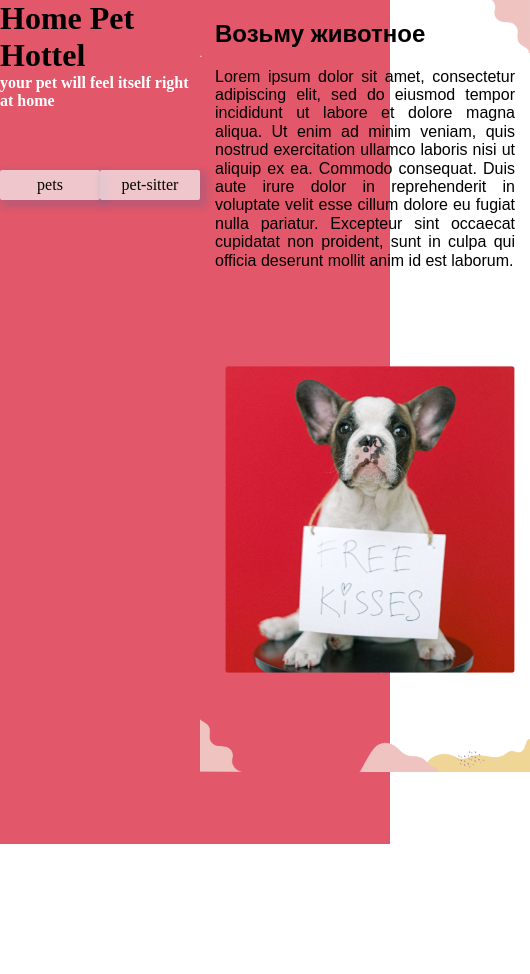
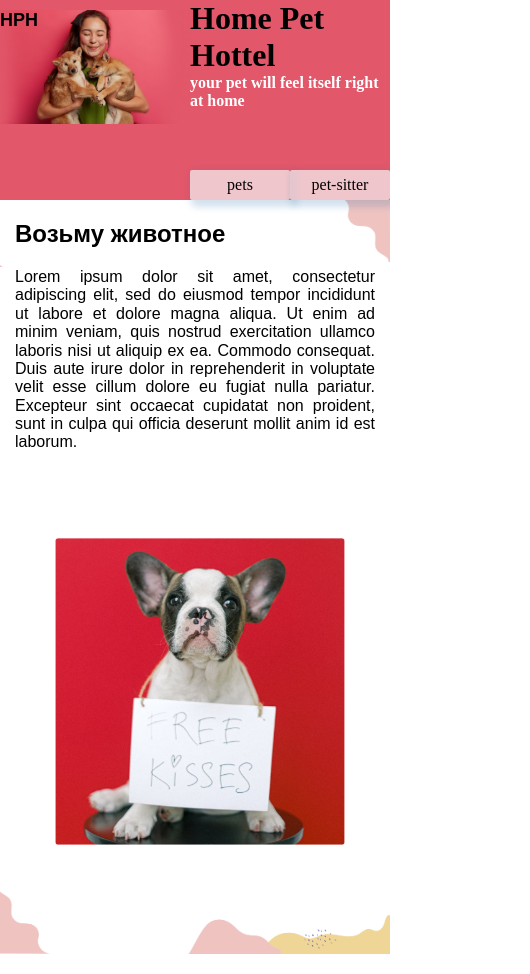
Before and after one commit to Otkrovennost/hackathon-pets-hotel, a React (Create React App) app: page / in a window 390 px wide. Shown: the whole page, 530 px wide, since content can reach past the window. Before the commit the page ends 844 px from the top, so only its background shows below. Built offline with nearby package versions, Linux system fonts and the light colour scheme; a web font is replaced by a local one; what use-global-hook would draw is missing.

Commit message:
add media query

```diff
--- a/src/components/Navbar/navbar.scss
+++ b/src/components/Navbar/navbar.scss
@@ -1,3 +1,5 @@
+@import "../../scss/mixins";
+
 .wrapper-navbar{
 display: flex;
 
@@ -6,6 +8,7 @@ background-color: aliceblue;
 
 .wrapper-navbar ul{
     display: flex;
+    flex-wrap: wrap;
     align-items: center;
     margin-left: auto;
 
@@ -22,4 +25,8 @@ background-color: aliceblue;
     text-decoration: none;
 
 color: #5797E2;
+
+@include media-tablet{
+    margin-right: 50px;
+  }
 }
--- a/src/components/Pages/MainPage/MainPage.jsx
+++ b/src/components/Pages/MainPage/MainPage.jsx
@@ -9,12 +9,11 @@ import AboutSection from './AboutSection';
 const MainPage = () => {
 
   return (
+    <div className='BothSections'>
       <div className='wrapper'>
-      <div className='wrapper-content'>
-        <div>
-          <img src={Logo} alt='logo' />
+        <div className='logo'>
+          <span>HPH</span>
         </div>
-        <div>
 
         <div className='wrapper-content'>
           <div><img src={Pict} /></div>
@@ -36,7 +35,6 @@ const MainPage = () => {
 
       <AboutSection />
     </div >
-    </div>
   )
 }
 
--- a/src/components/Pages/MainPage/MainPage.scss
+++ b/src/components/Pages/MainPage/MainPage.scss
@@ -1,30 +1,31 @@
 .wrapper {
   width: auto;
-    height: 100vh;
+  height: auto;
   background:#E2576A;
 }
 
 
 .wrapper-content {
   display: flex;
+
   margin:auto;
+  /* justify-content: space-between;   */
    padding: 0;
+
     }
 
-  // .logo {
-  //   display:flex;
-  //   margin-left: 25px;;
-  //   width: 100px;
-  //   height: 10px;
-  //   font-size: xx-large;
-  //   font-weight:bold;
-  //   font-family: 'Oregano';
-  //   padding-top: 15px
-  // }
+.logo {
+  position: fixed;
+  left:0;
+  width: 100px;
+  height: 10px;
+  font-size: large;
+  font-weight:bold;
+  padding-top: 10px
+}
 
-  .wrapper-content img{
+.wrapper img{
   overflow: hidden;
-
   width: 100%;
   height: auto;
   margin-top:10px;
@@ -54,6 +55,7 @@
   display: flex;
   justify-content: space-between;
   padding-top: 60px;
+
   }
 
 .button-general button{
@@ -65,3 +67,13 @@
   border-color: none;
   border-style: none;
 }
+  // .logo {
+  //   display:flex;
+  //   margin-left: 25px;;
+  //   width: 100px;
+  //   height: 10px;
+  //   font-size: xx-large;
+  //   font-weight:bold;
+  //   font-family: 'Oregano';
+  //   padding-top: 15px
+  // }
--- a/src/components/Pages/PetsOnHoliday/PetsOnHoliday.jsx
+++ b/src/components/Pages/PetsOnHoliday/PetsOnHoliday.jsx
@@ -21,6 +21,7 @@ import {
 import Modal from '@material-ui/core/Modal';
 import Button from '@material-ui/core/Button';
 
+import Navbar from '../../Navbar/navbar'
 import Footer from '../../Footer/Footer'
 import PetsCard from './PetCard';
 import PetForm from '../../PetForm/PetForm';
@@ -93,6 +94,7 @@ const PetsOnHoliday = () => {
 
   return (
     <div className='pets-page'>
+      <Navbar />
       <div className='pets-main'>
         <div className='container'>
           {!loadList ?
```
Lines whose indentation alone changed are shown as unchanged.
